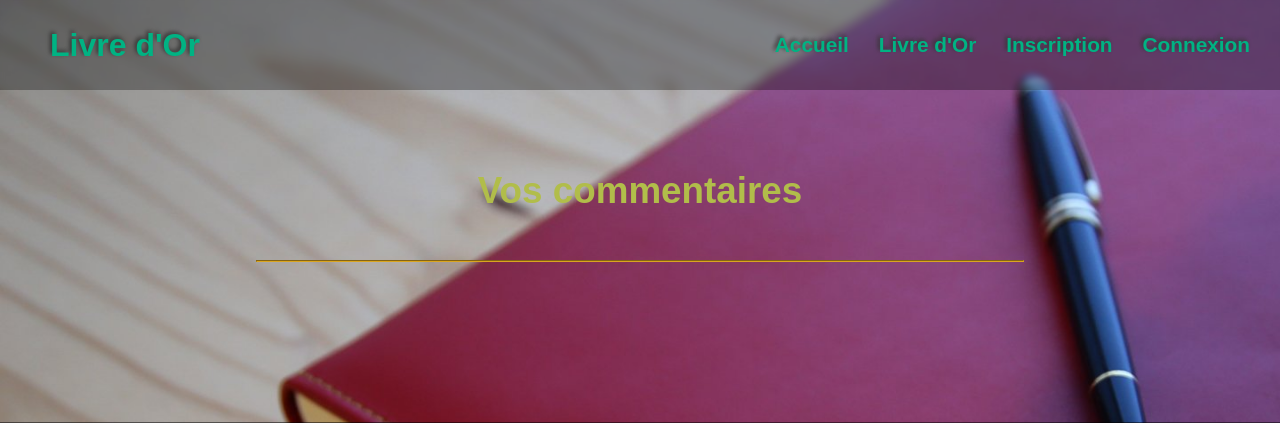
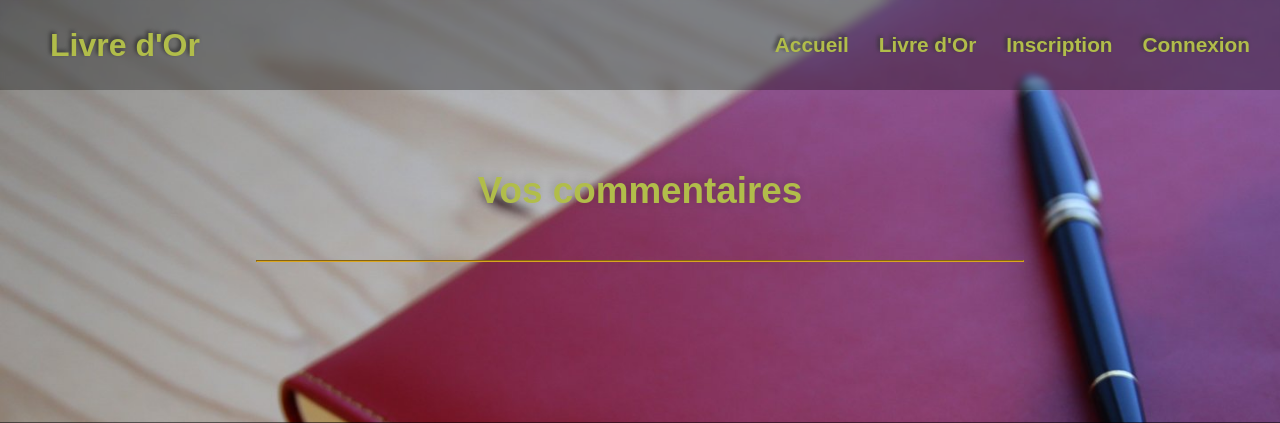
Before and after one commit to felix-hauger/livre-or, a PHP site: page /livre-or.php in a window 1280 px wide. Shown: the top 423 px of the page. Run offline with PHP 8.4, Linux system fonts and the light colour scheme; data that the repository does not hold is empty.

Commit message:
style.css - changed h2 & nav links color, added text shadow for livre-or.php h2

```diff
--- a/css/style.css
+++ b/css/style.css
@@ -43,7 +43,7 @@ header {
 }
 
 header * {
-    color: #00B383;
+    color: #B1BD4A;
     text-shadow: -2px -2px 4px #333;
 }
 
@@ -93,7 +93,8 @@ main .fullwidth-container {
     /* align-items: center; */
     /* height: 100vh; */
     font-size: 3em;
-    color: #eee;
+    color: #B1BD4A;
+    margin-top: 6rem;
     text-shadow: 4px 4px 4px #222;
 }
 
@@ -201,6 +202,7 @@ main .comments-container {
 main .comments-container h2 {
     font-size: 2.3rem;
     color: #B1BD4A;
+    text-shadow: var(--shadow-color) -2px -2px 10px;
 }
 
 main .comments-container hr {
```
